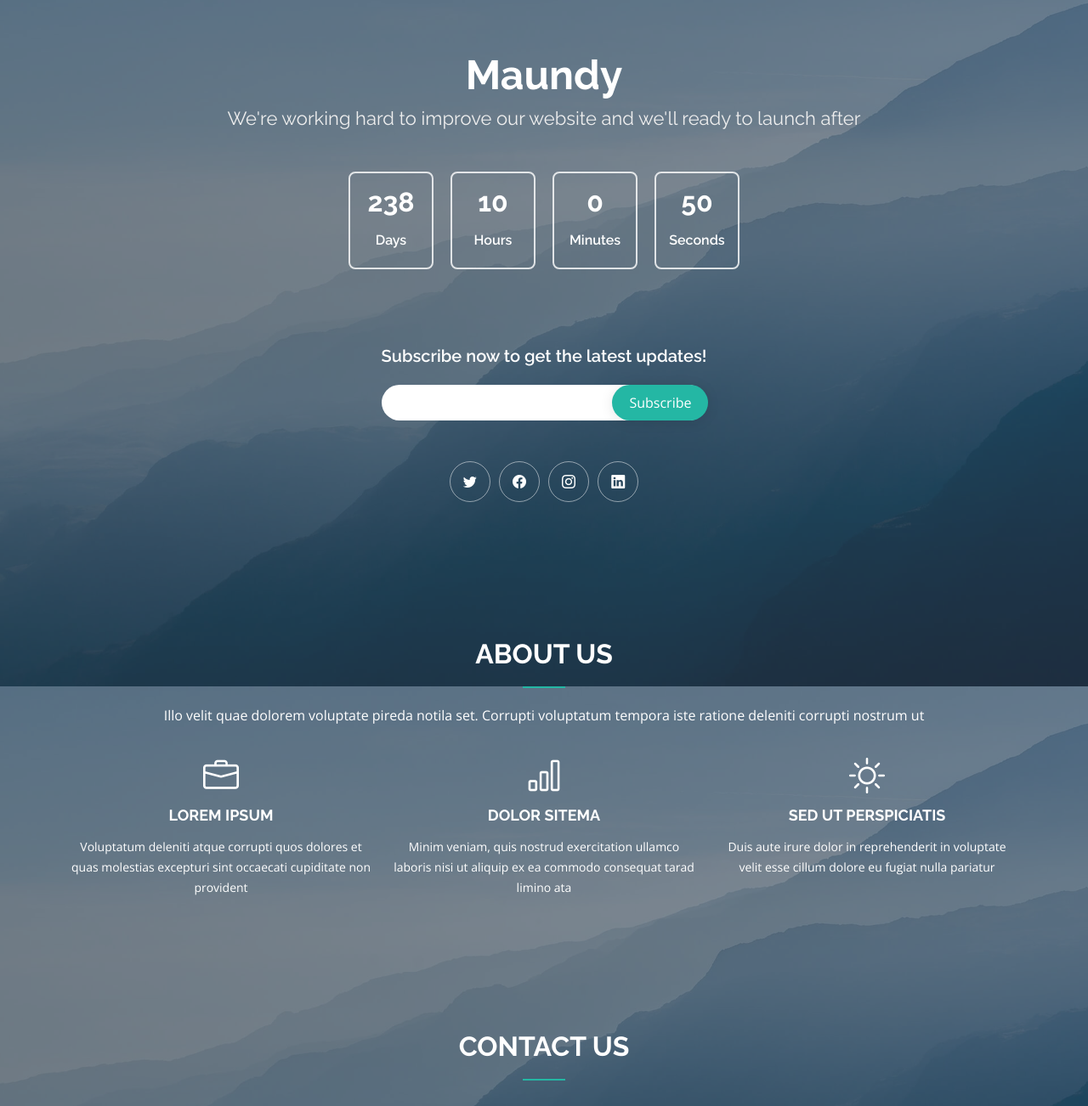
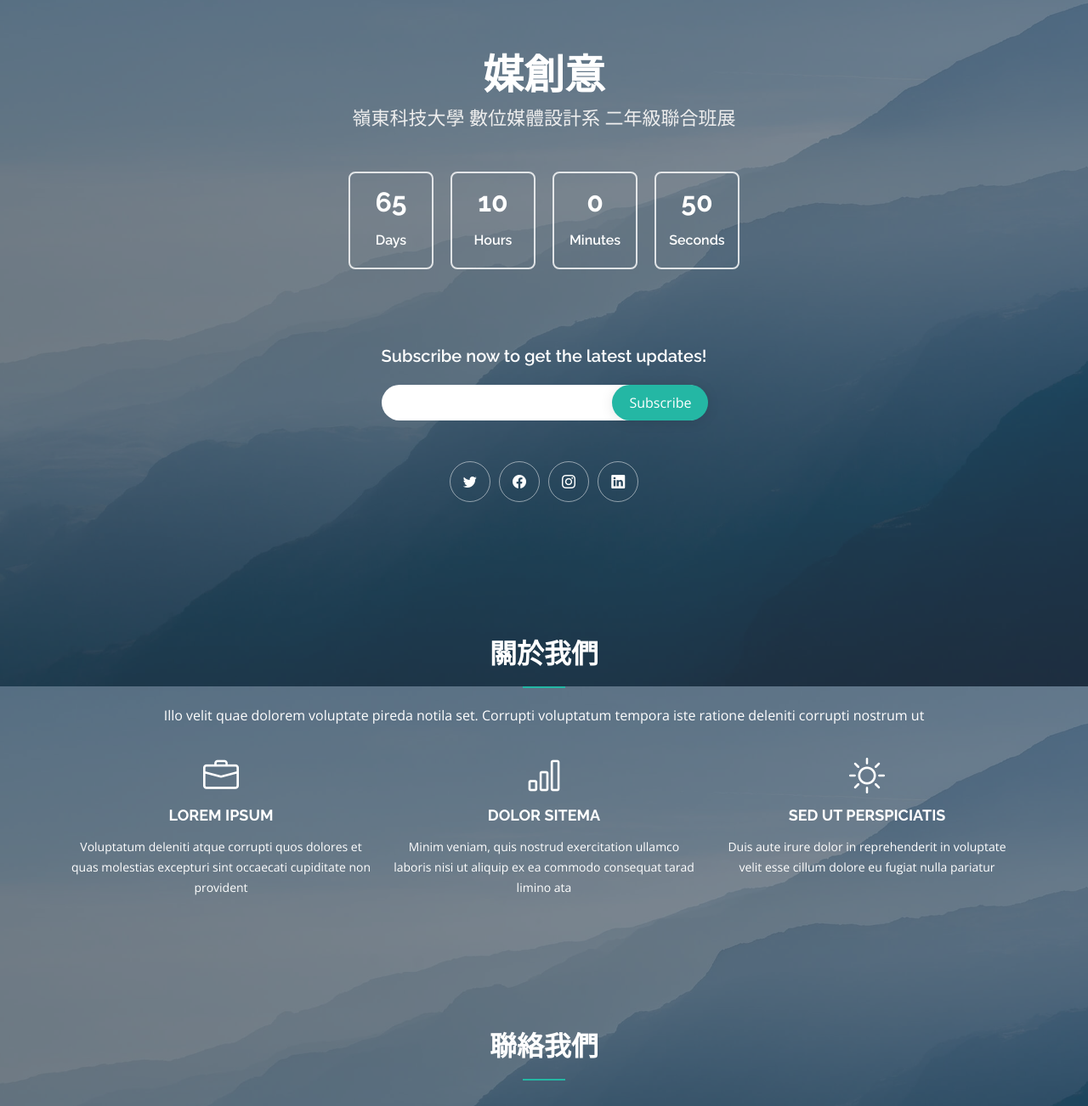
Before and after one commit to SunshineChenny/111Midtern, a plain HTML site: page Maundy/index.html in a window 1280 px wide. Shown: the part 40-1342 px from the top of the page at 85% size. Drawn offline with nearby package versions, Linux system fonts and the light colour scheme.

Commit message:
Title and Some Texts

```diff
--- a/Maundy/index.html
+++ b/Maundy/index.html
@@ -4,13 +4,13 @@
 <head>
   <meta charset="utf-8">
   <meta content="width=device-width, initial-scale=1.0" name="viewport">
-  <title>Maundy - Bootstrap Coming Soon Template</title>
+  <title>媒創意</title>
   <meta content="" name="description">
   <meta content="" name="keywords">
 
   <!-- Favicons -->
-  <link href="assets/img/favicon.png" rel="icon">
-  <link href="assets/img/apple-touch-icon.png" rel="apple-touch-icon">
+  <link rel="icon" href="/favicon.svg" type="image/ghost-solid.svg+xml">
+
 
   <!-- Google Fonts -->
   <link href="https://fonts.googleapis.com/css?family=Open+Sans:300,300i,400,400i,600,600i,700,700i|Raleway:300,300i,400,400i,600,600i,700,700i" rel="stylesheet">
@@ -22,14 +22,7 @@
   <!-- Template Main CSS File -->
   <link href="assets/css/style.css" rel="stylesheet">
 
-  <!-- =======================================================
-  * Template Name: Maundy
-  * Updated: Mar 09 2023 with Bootstrap v5.2.3
-  * Template URL: https://bootstrapmade.com/maundy-free-coming-soon-bootstrap-theme/
-  * Author: BootstrapMade.com
-  * License: https://bootstrapmade.com/license/
-  ======================================================== -->
-</head>
+ </head>
 
 <body>
 
@@ -37,9 +30,9 @@
   <header id="header" class="d-flex align-items-center">
     <div class="container d-flex flex-column align-items-center">
 
-      <h1>Maundy</h1>
-      <h2>We're working hard to improve our website and we'll ready to launch after</h2>
-      <div class="countdown d-flex justify-content-center" data-count="2023/12/3">
+      <h1>媒創意</h1>
+      <h2>嶺東科技大學 數位媒體設計系 二年級聯合班展</h2>
+      <div class="countdown d-flex justify-content-center" data-count="2023/6/13">
         <div>
           <h3>%d</h3>
           <h4>Days</h4>
@@ -89,7 +82,7 @@
       <div class="container">
 
         <div class="section-title">
-          <h2>About Us</h2>
+          <h2>關於我們</h2>
           <p>Illo velit quae dolorem voluptate pireda notila set. Corrupti voluptatum tempora iste ratione deleniti corrupti nostrum ut</p>
         </div>
 
@@ -119,7 +112,7 @@
       <div class="container">
 
         <div class="section-title">
-          <h2>Contact Us</h2>
+          <h2>聯絡我們</h2>
         </div>
 
         <div class="row">
```
Also changed, not shown: Maundy/assets/css/style.css (+0 -7 lines).
